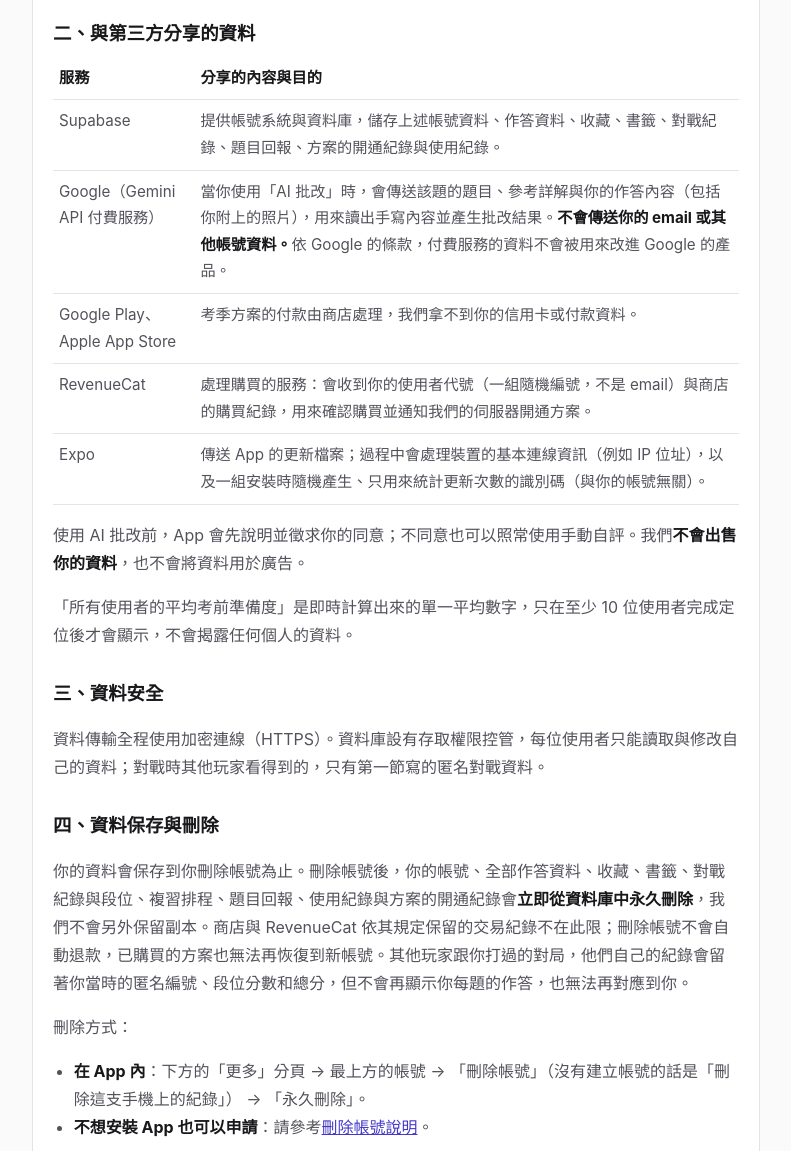
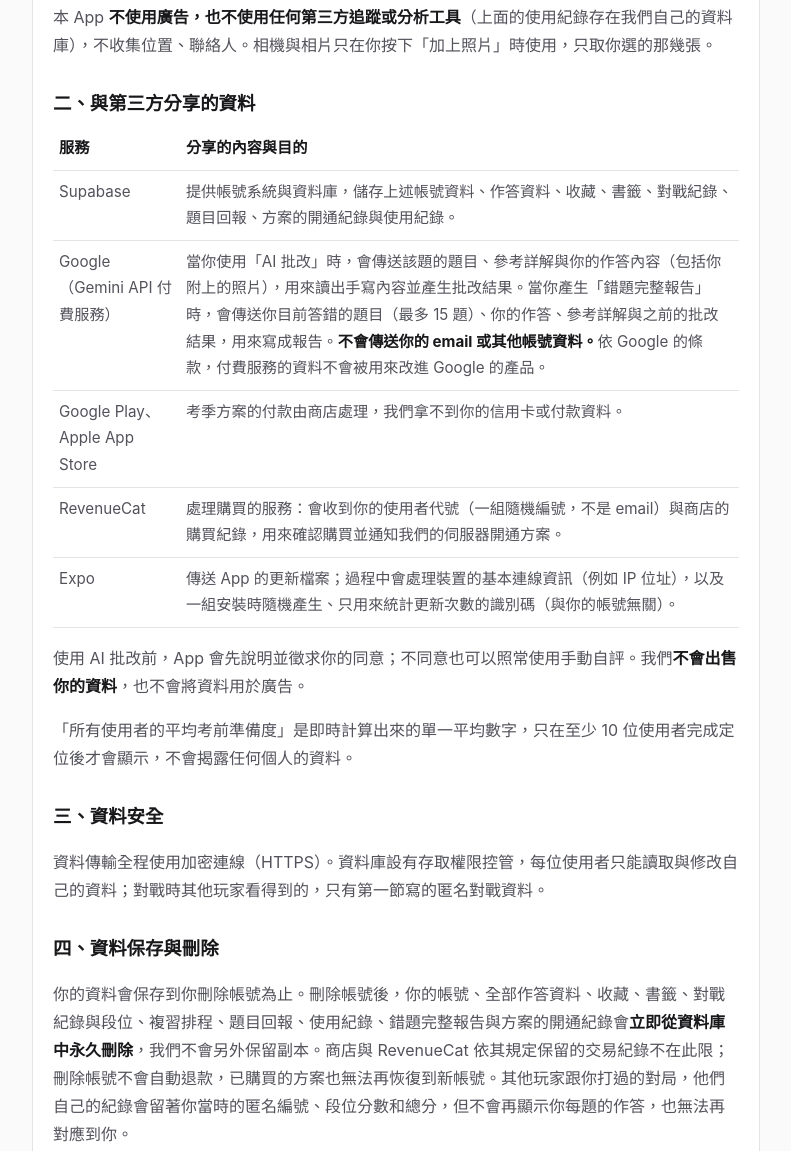
Before and after one commit to hakuhaku24/kaoyan-coach-legal, a plain HTML site: page privacy.html in a window 1280 px wide. Shown: the part 1478-2629 px from the top of the page, without its empty margins (244-1035 px from the left). Drawn offline with Linux system fonts and the light colour scheme.

Commit message:
docs: privacy policy and account deletion page cover the 錯題完整報告 (what is sent to Gemini to write it, kept until the account is deleted)
Co-Authored-By: Claude Opus 5.5 <noreply@anthropic.com>

```diff
--- a/privacy.html
+++ b/privacy.html
@@ -25,6 +25,7 @@
       <tr><td><strong>購買紀錄</strong>（購買考季方案才有）：購買的商品、時間、商店的交易編號，以及方案的到期日</td><td>開通與恢復方案、處理退款</td></tr>
       <tr><td><strong>拍照作答的照片</strong>（你選擇附上照片才有）：你拍下或選取的手寫答案照片</td><td>讓 AI 讀出你寫的內容來批改。<strong>照片不會保存</strong>，只留下 AI 讀到的文字</td></tr>
       <tr><td><strong>使用紀錄</strong>：少數幾種操作發生的時間，例如打開考季方案頁（以及從哪一頁打開）、按下購買、購買成功或失敗、當天免費題數用完、開始寫教練排的題目、模擬考開始與交卷、設定要考的學校。不包含你作答的內容</td><td>了解功能有沒有被用到、購買流程哪裡出問題</td></tr>
+      <tr><td><strong>錯題完整報告</strong>（考季方案，你按下「產生」才有）：AI 依你的錯題寫成的報告內容，以及產生的時間</td><td>讓你之後重看，並限制每週產生一次</td></tr>
     </table>
     <p><strong>對戰紀錄有一部分其他玩家看得到。</strong>你打完的排位賽，之後 60 天內可能被配給其他玩家（優先配給段位相近的人），當成「錄下的對手」：對方會看到你的匿名編號（例如「考生 #128」）、當時的段位分數，以及每題選的選項、用的秒數和得分。用你的挑戰碼加入的朋友也會看到這些；你會看到朋友的匿名編號、得分、答對題數和平均秒數。不會顯示你的 email 或帳號。</p>
     <p><strong>不建立帳號也可以使用。</strong>按「直接開始刷題」時，系統會產生一組隨機的使用者代號（不含 email 或任何個人資料），你的作答資料、收藏、書籤、對戰紀錄與題目回報會存在這個代號底下。之後建立帳號，紀錄會留在同一個代號、不會遺失；如果改登入一個已經有的帳號，這個代號底下的紀錄不會合併過去，會被刪除（App 會先列出會刪掉的紀錄，請你確認）。沒有建立帳號的話，刪除 App 或換手機後就無法再找回這些紀錄。</p>
@@ -35,7 +36,7 @@
     <table>
       <tr><th>服務</th><th>分享的內容與目的</th></tr>
       <tr><td>Supabase</td><td>提供帳號系統與資料庫，儲存上述帳號資料、作答資料、收藏、書籤、對戰紀錄、題目回報、方案的開通紀錄與使用紀錄。</td></tr>
-      <tr><td>Google（Gemini API 付費服務）</td><td>當你使用「AI 批改」時，會傳送該題的題目、參考詳解與你的作答內容（包括你附上的照片），用來讀出手寫內容並產生批改結果。<strong>不會傳送你的 email 或其他帳號資料。</strong>依 Google 的條款，付費服務的資料不會被用來改進 Google 的產品。</td></tr>
+      <tr><td>Google（Gemini API 付費服務）</td><td>當你使用「AI 批改」時，會傳送該題的題目、參考詳解與你的作答內容（包括你附上的照片），用來讀出手寫內容並產生批改結果。當你產生「錯題完整報告」時，會傳送你目前答錯的題目（最多 15 題）、你的作答、參考詳解與之前的批改結果，用來寫成報告。<strong>不會傳送你的 email 或其他帳號資料。</strong>依 Google 的條款，付費服務的資料不會被用來改進 Google 的產品。</td></tr>
       <tr><td>Google Play、Apple App Store</td><td>考季方案的付款由商店處理，我們拿不到你的信用卡或付款資料。</td></tr>
       <tr><td>RevenueCat</td><td>處理購買的服務：會收到你的使用者代號（一組隨機編號，不是 email）與商店的購買紀錄，用來確認購買並通知我們的伺服器開通方案。</td></tr>
       <tr><td>Expo</td><td>傳送 App 的更新檔案；過程中會處理裝置的基本連線資訊（例如 IP 位址），以及一組安裝時隨機產生、只用來統計更新次數的識別碼（與你的帳號無關）。</td></tr>
@@ -47,7 +48,7 @@
     <p>資料傳輸全程使用加密連線（HTTPS）。資料庫設有存取權限控管，每位使用者只能讀取與修改自己的資料；對戰時其他玩家看得到的，只有第一節寫的匿名對戰資料。</p>
 
     <h2>四、資料保存與刪除</h2>
-    <p>你的資料會保存到你刪除帳號為止。刪除帳號後，你的帳號、全部作答資料、收藏、書籤、對戰紀錄與段位、複習排程、題目回報、使用紀錄與方案的開通紀錄會<strong>立即從資料庫中永久刪除</strong>，我們不會另外保留副本。商店與 RevenueCat 依其規定保留的交易紀錄不在此限；刪除帳號不會自動退款，已購買的方案也無法再恢復到新帳號。其他玩家跟你打過的對局，他們自己的紀錄會留著你當時的匿名編號、段位分數和總分，但不會再顯示你每題的作答，也無法再對應到你。</p>
+    <p>你的資料會保存到你刪除帳號為止。刪除帳號後，你的帳號、全部作答資料、收藏、書籤、對戰紀錄與段位、複習排程、題目回報、使用紀錄、錯題完整報告與方案的開通紀錄會<strong>立即從資料庫中永久刪除</strong>，我們不會另外保留副本。商店與 RevenueCat 依其規定保留的交易紀錄不在此限；刪除帳號不會自動退款，已購買的方案也無法再恢復到新帳號。其他玩家跟你打過的對局，他們自己的紀錄會留著你當時的匿名編號、段位分數和總分，但不會再顯示你每題的作答，也無法再對應到你。</p>
     <p>刪除方式：</p>
     <ul>
       <li><strong>在 App 內</strong>：下方的「更多」分頁 → 最上方的帳號 → 「刪除帳號」（沒有建立帳號的話是「刪除這支手機上的紀錄」） → 「永久刪除」。</li>
```
Also changed, not shown: delete-account.html (+1 -0 lines).
